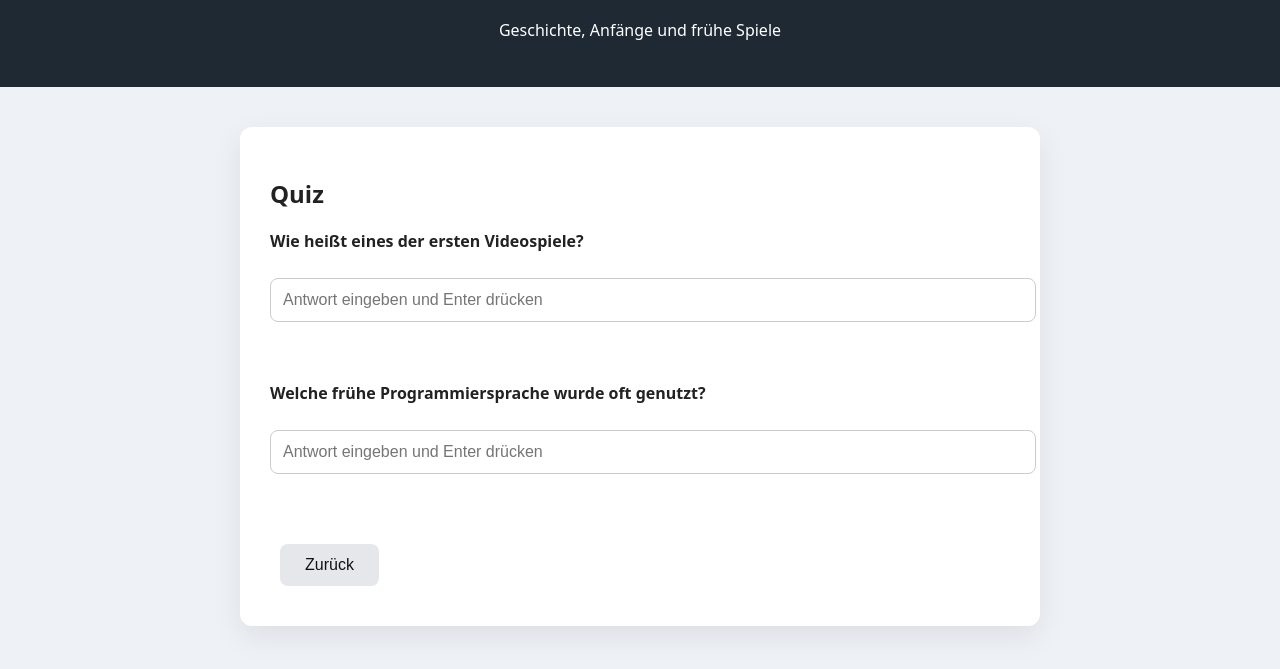
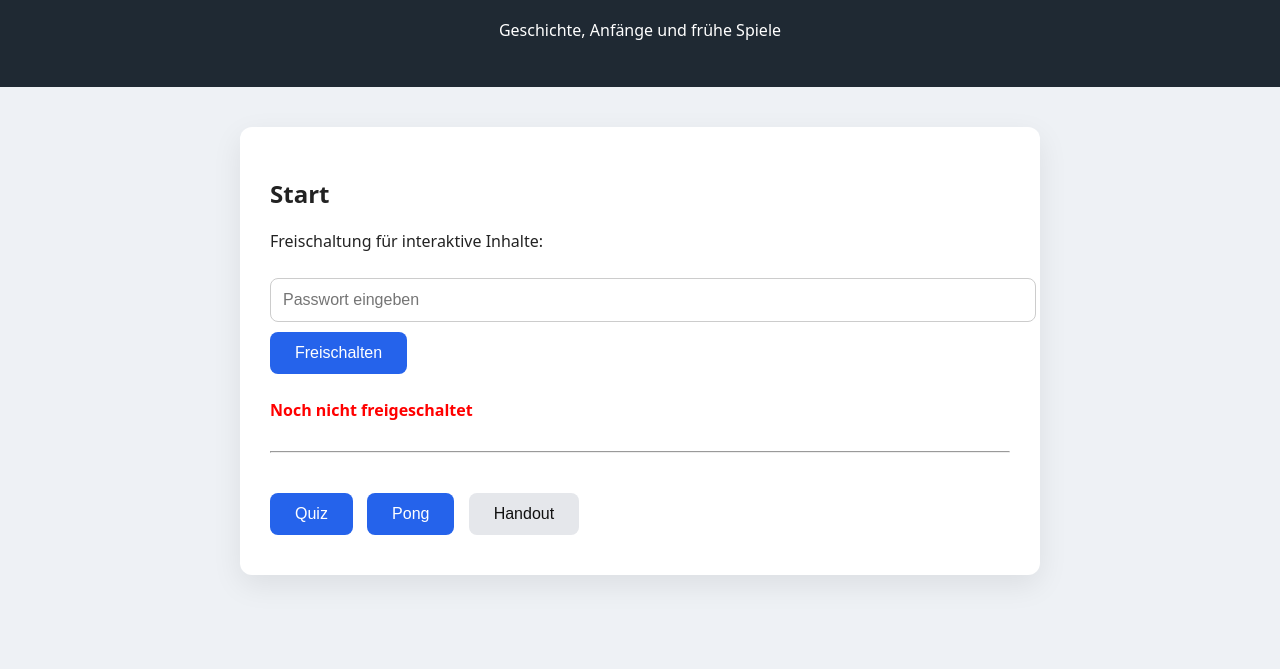
Before and after one commit to Deathgun2208/GFS, a plain HTML site: page index.html in a window 1280 px wide. Both pictures are taken after a click on the button "Quiz". Shown: the part 97-766 px from the top of the page. Drawn offline with Linux system fonts and the light colour scheme.

Commit message:
Add password unlock feature and enhance layout
Updated the game development page to include a password unlock feature for interactive content and improved the layout and functionality of the quiz and game sections.

```diff
--- a/index.html
+++ b/index.html
@@ -2,7 +2,7 @@
 <html lang="de">
 <head>
 <meta charset="UTF-8">
-<title>Game Development – Geschichte Sigma</title>
+<title>Game Development – Geschichte</title>
 
 <style>
     body {
@@ -40,7 +40,7 @@
         cursor: pointer;
         background: #2563eb;
         color: white;
-        margin: 10px;
+        margin: 10px 10px 10px 0;
     }
 
     button.secondary {
@@ -50,10 +50,6 @@
 
     .hidden {
         display: none;
-    }
-
-    .quiz-box {
-        margin-bottom: 30px;
     }
 
     input {
@@ -69,6 +65,11 @@
         margin-top: 10px;
         padding: 10px;
         border-radius: 8px;
+        font-weight: bold;
+    }
+
+    .message {
+        margin-top: 15px;
         font-weight: bold;
     }
 
@@ -99,22 +100,30 @@
 <!-- HOME -->
 <div id="home" class="card">
     <h2>Start</h2>
-    <p>Wähle einen Bereich:</p>
-    <button onclick="showQuiz()">Quiz</button>
-    <button onclick="showGame()">Mini-Game</button>
+
+    <p>Freischaltung für interaktive Inhalte:</p>
+    <input id="passwordInput" placeholder="Passwort eingeben">
+    <button onclick="unlock()">Freischalten</button>
+    <div id="passwordMsg" class="message"></div>
+
+    <hr style="margin: 30px 0;">
+
+    <button onclick="openQuiz()">Quiz</button>
+    <button onclick="openGame()">Pong</button>
+    <button class="secondary" onclick="showHandout()">Handout</button>
 </div>
 
 <!-- QUIZ -->
 <div id="quiz" class="card hidden">
     <h2>Quiz</h2>
 
-    <div class="quiz-box">
+    <div>
         <p><strong>Wie heißt eines der ersten Videospiele?</strong></p>
         <input id="q1" placeholder="Antwort eingeben und Enter drücken">
         <div id="r1" class="result"></div>
     </div>
 
-    <div class="quiz-box">
+    <div style="margin-top: 25px;">
         <p><strong>Welche frühe Programmiersprache wurde oft genutzt?</strong></p>
         <input id="q2" placeholder="Antwort eingeben und Enter drücken">
         <div id="r2" class="result"></div>
@@ -125,7 +134,7 @@
 
 <!-- GAME -->
 <div id="game" class="card hidden">
-    <h2>Mini-Game (Pong)</h2>
+    <h2>Pong</h2>
     <p>Bewege den Schläger mit der Maus</p>
 
     <canvas id="pong" width="500" height="300"></canvas>
@@ -139,32 +148,81 @@
     <button class="secondary" onclick="goHome()">Zurück</button>
 </div>
 
+<!-- HANDOUT -->
+<div id="handout" class="card hidden">
+    <h2>Handout</h2>
+    <p><em>Still under development.</em></p>
+    <button class="secondary" onclick="goHome()">Zurück</button>
+</div>
+
 </main>
 
 <script>
+/* =====================
+   FREISCHALTUNG
+===================== */
+const PASSWORD = "freischalten";
+let unlocked = localStorage.getItem("unlocked") === "true";
+
+function unlock() {
+    const input = document.getElementById("passwordInput").value.trim();
+    const msg = document.getElementById("passwordMsg");
+
+    if (input === PASSWORD) {
+        unlocked = true;
+        localStorage.setItem("unlocked", "true");
+        msg.textContent = "Freigeschaltet";
+        msg.style.color = "green";
+    } else {
+        msg.textContent = "Falsches Passwort";
+        msg.style.color = "red";
+    }
+}
+
 /* =====================
    NAVIGATION
 ===================== */
 const home = document.getElementById("home");
 const quiz = document.getElementById("quiz");
 const game = document.getElementById("game");
+const handout = document.getElementById("handout");
 
-function showQuiz() {
+function openQuiz() {
+    if (!unlocked) {
+        showMsg("Noch nicht freigeschaltet");
+        return;
+    }
     home.classList.add("hidden");
     quiz.classList.remove("hidden");
 }
 
-function showGame() {
+function openGame() {
+    if (!unlocked) {
+        showMsg("Noch nicht freigeschaltet");
+        return;
+    }
     home.classList.add("hidden");
     game.classList.remove("hidden");
     startGame();
 }
 
+function showHandout() {
+    home.classList.add("hidden");
+    handout.classList.remove("hidden");
+}
+
 function goHome() {
     quiz.classList.add("hidden");
     game.classList.add("hidden");
+    handout.classList.add("hidden");
     home.classList.remove("hidden");
     running = false;
+}
+
+function showMsg(text) {
+    const msg = document.getElementById("passwordMsg");
+    msg.textContent = text;
+    msg.style.color = "red";
 }
 
 /* =====================
@@ -197,21 +255,8 @@ q2.addEventListener("keydown", e => e.key === "Enter" && checkAnswer("q2", "r2")
 const canvas = document.getElementById("pong");
 const ctx = canvas.getContext("2d");
 
-const paddle = {
-    x: 15,
-    y: canvas.height / 2 - 35,
-    width: 10,
-    height: 70
-};
-
-const ball = {
-    x: canvas.width / 2,
-    y: canvas.height / 2,
-    r: 6,
-    vx: 3,
-    vy: 3,
-    maxSpeed: 5
-};
+const paddle = { x: 15, y: 115, width: 10, height: 70 };
+const ball = { x: 250, y: 150, r: 6, vx: 3, vy: 3 };
 
 let score = 0;
 let highscore = localStorage.getItem("highscore") || 0;
@@ -226,8 +271,8 @@ canvas.addEventListener("mousemove", e => {
 });
 
 function startGame() {
-    ball.x = canvas.width / 2;
-    ball.y = canvas.height / 2;
+    ball.x = 250;
+    ball.y = 150;
     ball.vx = 3;
     ball.vy = 3;
     score = 0;
@@ -240,11 +285,9 @@ function loop() {
 
     ctx.clearRect(0, 0, canvas.width, canvas.height);
 
-    // Paddle
     ctx.fillStyle = "white";
     ctx.fillRect(paddle.x, paddle.y, paddle.width, paddle.height);
 
-    // Ball
     ctx.beginPath();
     ctx.arc(ball.x, ball.y, ball.r, 0, Math.PI * 2);
     ctx.fill();
@@ -252,37 +295,18 @@ function loop() {
     ball.x += ball.vx;
     ball.y += ball.vy;
 
-    // Wand oben/unten
-    if (ball.y - ball.r <= 0 || ball.y + ball.r >= canvas.height) {
-        ball.vy *= -1;
-    }
+    if (ball.y - ball.r <= 0 || ball.y + ball.r >= canvas.height) ball.vy *= -1;
 
-    // Paddle Collision
     if (
         ball.vx < 0 &&
         ball.x - ball.r <= paddle.x + paddle.width &&
-        ball.x - ball.r >= paddle.x &&
         ball.y >= paddle.y &&
         ball.y <= paddle.y + paddle.height
     ) {
-        ball.x = paddle.x + paddle.width + ball.r;
         ball.vx *= -1;
-
-        const hit = (ball.y - paddle.y) / paddle.height - 0.5;
-        ball.vy += hit * 2;
-
-        ball.vx = Math.min(ball.vx, ball.maxSpeed);
-        ball.vy = Math.max(Math.min(ball.vy, ball.maxSpeed), -ball.maxSpeed);
-
         score++;
     }
 
-    // Rechte Wand
-    if (ball.x + ball.r >= canvas.width) {
-        ball.vx *= -1;
-    }
-
-    // Game Over
     if (ball.x - ball.r < 0) {
         running = false;
         if (score > highscore) {
```
